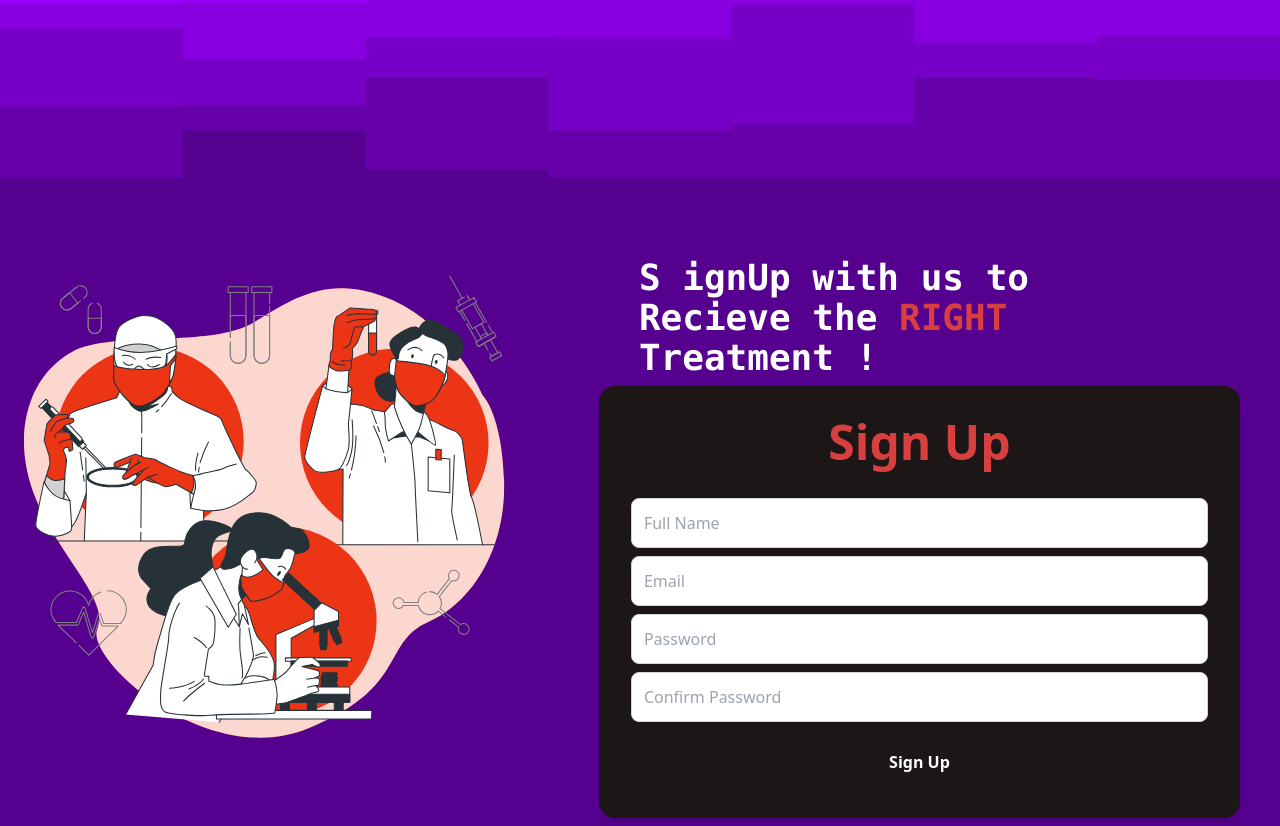
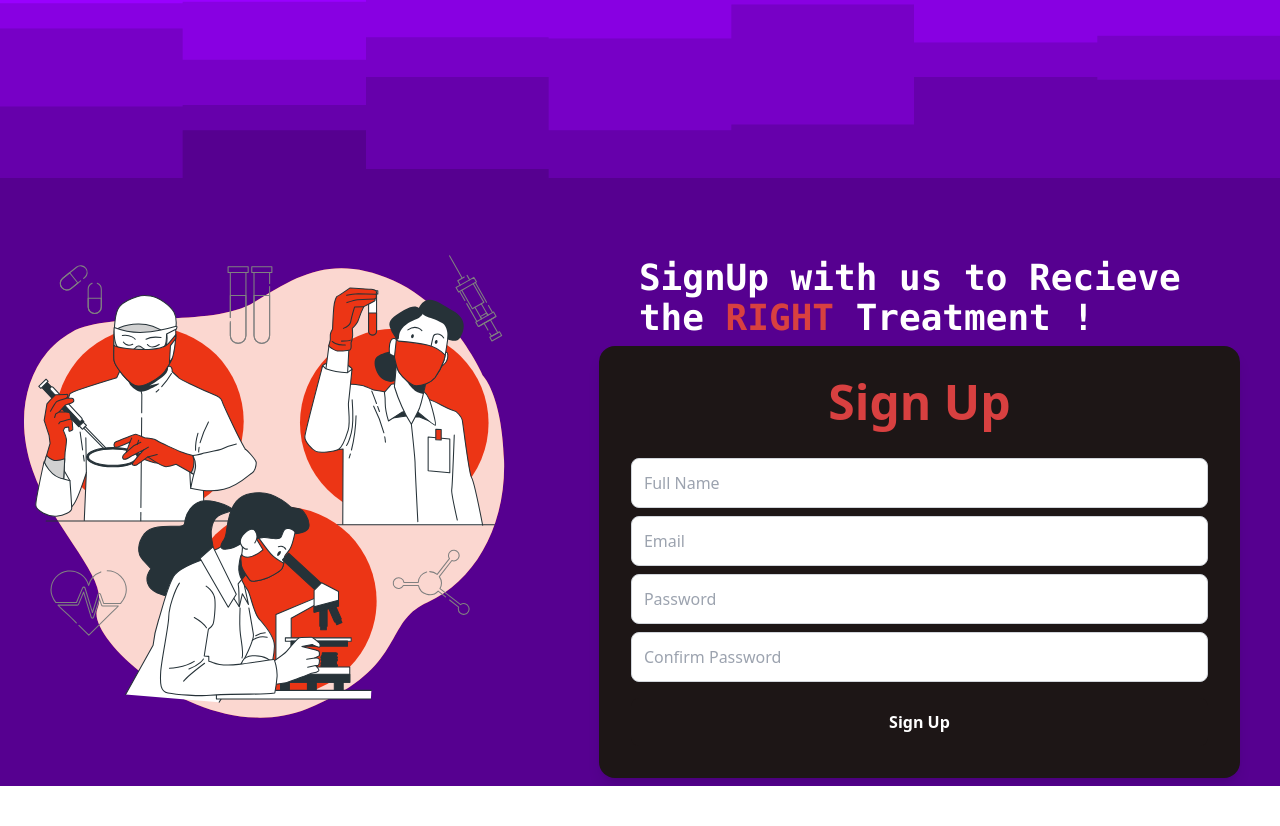
Before and after one commit to AdiGolandaj/VirtuNexaTask1, a React (Vite) app: page / in a window 1280 px wide. Shown: the part 917-1743 px from the top of the page. After the commit the page ends 1703 px from the top, so only its background shows below. Built offline with nearby package versions, Linux system fonts and the light colour scheme.

Commit message:
Update ContactsUs.jsx
signup correction text edit

```diff
--- a/src/components/ContactsUs.jsx
+++ b/src/components/ContactsUs.jsx
@@ -31,7 +31,7 @@ const ContactsUs = () => {
         </div>
         <div className="lg:w-1/2 xl:w-2/3 flex flex-col justify-center items-center pl-9">
           <div className="flex font-mono font-extrabold justify-center items-center pr-20 text-white lg:text-4xl text-3xl pt-20">
-            <span className='font-mono'>S ignUp with us to Recieve the <span className='text-l2'>RIGHT</span> Treatment !</span>
+            <span className='font-mono'>SignUp with us to Recieve the <span className='text-l2'>RIGHT</span> Treatment !</span>
           </div>
           <div className='w-full mr-20 py-2 lg:scale-75 xl:scale-100'>
             <SignUpCard />
```
